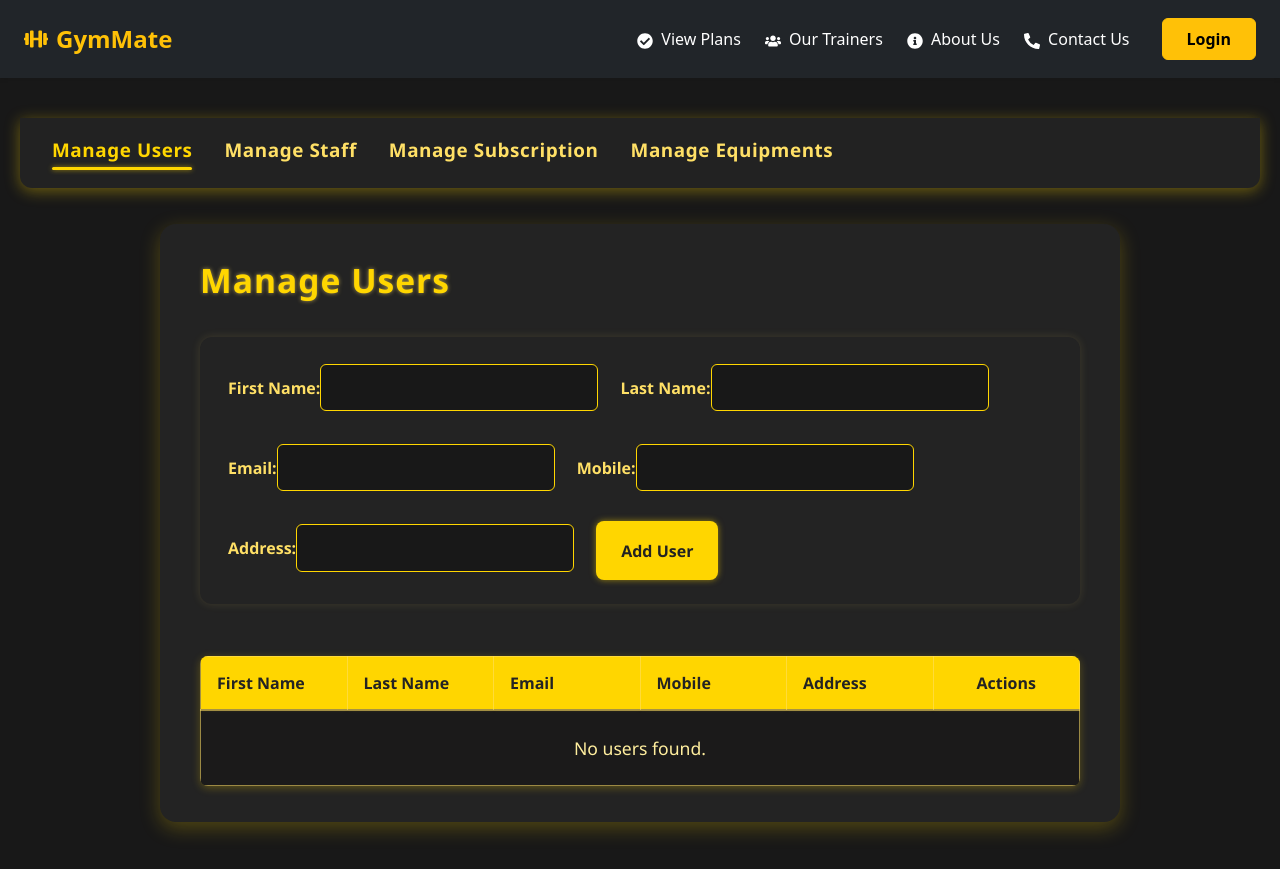
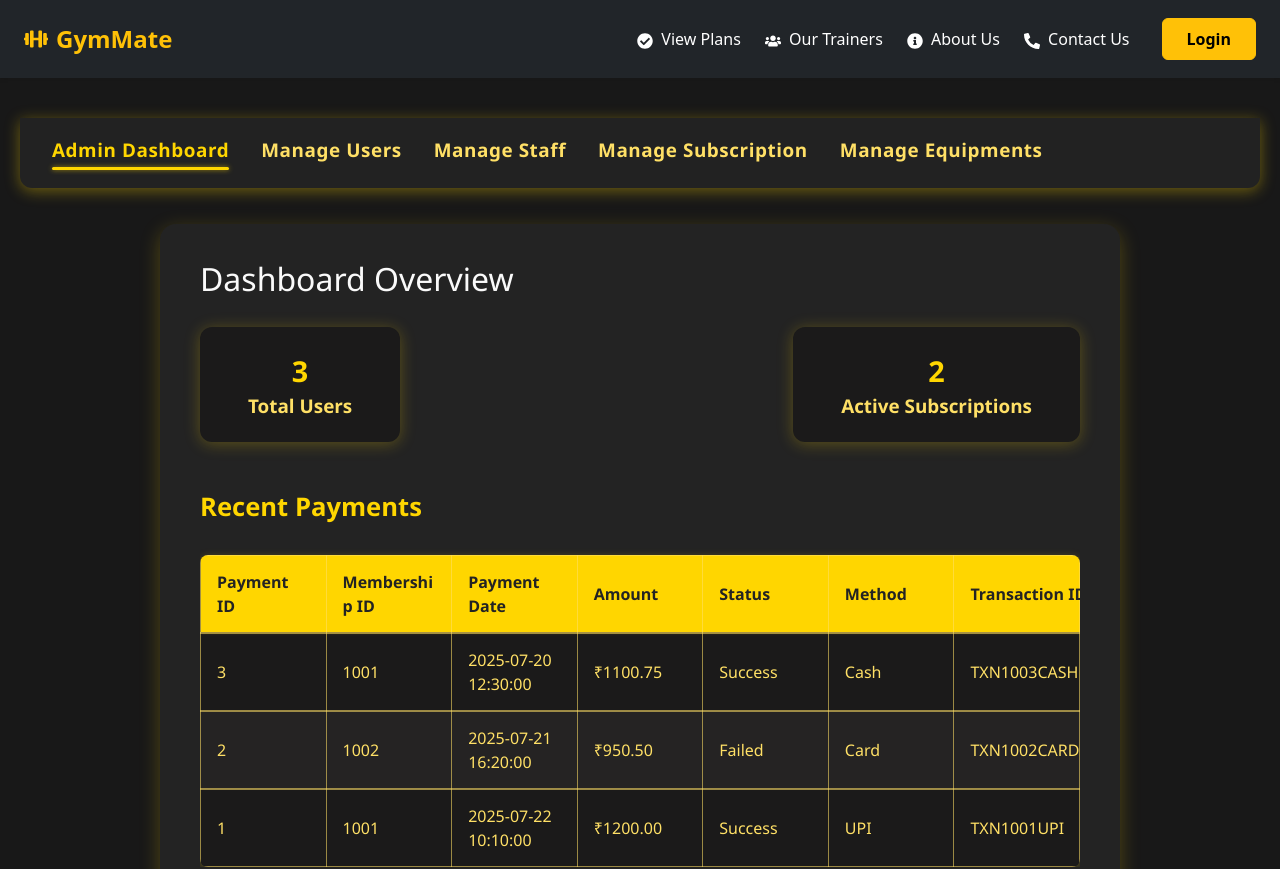
Before and after one commit to CDACProjectD6-GymManagementSystem/GymManagementSystem, a React (Vite) app in the folder frontend/: page /admin-dashboard in a window 1280 px wide. Shown: the top 869 px of the page. Built offline with nearby package versions, Linux system fonts and the light colour scheme.

Commit message:
Admin Dashboard created

```diff
--- a/frontend/src/pages/Admin/Admin.jsx
+++ b/frontend/src/pages/Admin/Admin.jsx
@@ -5,8 +5,10 @@ import UserSection from "./UserSection";
 import StaffSection from "./StaffSection";
 import SubscriptionSection from "./SubscriptionSection";
 import EquipmentSection from "./EquipmentSection";
+import DashboardSection from "./DashboardSection";
 
 const sections = [
+  "Admin Dashboard",
   "Manage Users",
   "Manage Staff",
   "Manage Subscription",
@@ -18,6 +20,7 @@ export default function Admin() {
   return (
     <div className="admin-container">
       <Navbar items={sections} current={current} onNav={setCurrent} />
+      {current === "Admin Dashboard" && <DashboardSection />}
       {current === "Manage Users" && <UserSection />}
       {current === "Manage Staff" && <StaffSection />}
       {current === "Manage Subscription" && <SubscriptionSection />}
--- /dev/null
+++ b/frontend/src/pages/Admin/DashboardSection.jsx
@@ -0,0 +1,124 @@
+import React, { useEffect, useState } from "react";
+import "../../styles/Admin.css";
+
+const DashboardSection = () => {
+  // Dummy data simulating database fetch
+  const dummyUsers = [
+    { id: 1, name: "John" },
+    { id: 2, name: "Szilvia" },
+    { id: 3, name: "Saurabh" },
+  ];
+
+  const dummySubscriptions = [
+    { id: 1, userId: 1, active: true },
+    { id: 2, userId: 2, active: false },
+    { id: 3, userId: 3, active: true },
+  ];
+
+  const dummyPayments = [
+    {
+      payment_id: 1,
+      membership_id: 1001,
+      payment_date: "2025-07-22 10:10:00",
+      amount: 1200.0,
+      payment_status: "Success",
+      payment_method: "UPI",
+      transaction_id: "TXN1001UPI",
+    },
+    {
+      payment_id: 2,
+      membership_id: 1002,
+      payment_date: "2025-07-21 16:20:00",
+      amount: 950.5,
+      payment_status: "Failed",
+      payment_method: "Card",
+      transaction_id: "TXN1002CARD",
+    },
+    {
+      payment_id: 3,
+      membership_id: 1001,
+      payment_date: "2025-07-20 12:30:00",
+      amount: 1100.75,
+      payment_status: "Success",
+      payment_method: "Cash",
+      transaction_id: "TXN1003CASH",
+    },
+  ];
+
+  // State initialization - simulate async fetch
+  const [users, setUsers] = useState([]);
+  const [subs, setSubs] = useState([]);
+  const [payments, setPayments] = useState([]);
+
+  useEffect(() => {
+    // Simulate fetching data from DB/API
+    setUsers(dummyUsers);
+    setSubs(dummySubscriptions);
+    setPayments(dummyPayments);
+  }, []);
+
+  // Derived data
+  const totalUsers = users.length;
+  const totalActiveSubs = subs.filter((s) => s.active).length;
+
+  return (
+    <div className="dashboard-card">
+      <h2>Dashboard Overview</h2>
+
+      <div className="dashboard-summaries">
+        <div className="dashboard-summary-box">
+          <div className="number">{totalUsers}</div>
+          <div className="label">Total Users</div>
+        </div>
+
+        <div className="dashboard-summary-box">
+          <div className="number">{totalActiveSubs}</div>
+          <div className="label">Active Subscriptions</div>
+        </div>
+      </div>
+
+      <div>
+        <h3 className="dashboard-subheading">Recent Payments</h3>
+        <div className="dashboard-table-wrapper">
+          <table className="admin-table">
+            <thead>
+              <tr>
+                <th>Payment ID</th>
+                <th>Membership ID</th>
+                <th>Payment Date</th>
+                <th>Amount</th>
+                <th>Status</th>
+                <th>Method</th>
+                <th>Transaction ID</th>
+              </tr>
+            </thead>
+            <tbody>
+              {payments.length === 0 ? (
+                <tr className="no-data-row">
+                  <td colSpan={7}>No payments found.</td>
+                </tr>
+              ) : (
+                payments
+                  .slice(-5)
+                  .reverse()
+                  .map((p) => (
+                    <tr key={p.payment_id}>
+                      <td>{p.payment_id}</td>
+                      <td>{p.membership_id}</td>
+                      <td>{p.payment_date}</td>
+                      <td>₹{p.amount.toFixed(2)}</td>
+                      <td>{p.payment_status}</td>
+                      <td>{p.payment_method}</td>
+                      <td>{p.transaction_id}</td>
+                    </tr>
+                  ))
+              )}
+            </tbody>
+          </table>
+        </div>
+      </div>
+    </div>
+  );
+};
+
+export default DashboardSection;
--- a/frontend/src/styles/Admin.css
+++ b/frontend/src/styles/Admin.css
@@ -21,7 +21,6 @@
   box-shadow: 0 3px 15px #ffd60060;
   user-select: none;
 }
-
 .admin-navbar-item {
   cursor: pointer;
   position: relative;
@@ -174,7 +173,6 @@
   border-spacing: 0;
   border-collapse: collapse;
 }
-
 .admin-table th,
 .admin-table td {
   border: 1px solid #ffe06690;
@@ -187,7 +185,6 @@
   white-space: normal;
   color: #ffe066;
 }
-
 .admin-table th {
   background: #ffd600;
   color: #232323;
@@ -195,7 +192,6 @@
   user-select: none;
   box-shadow: 0 1px 3px #ffd60033;
 }
-
 .admin-table th:last-child,
 .admin-table td:last-child {
   min-width: 140px;
@@ -203,11 +199,9 @@
   text-align: center;
   white-space: nowrap;
 }
-
 .admin-table td button {
   white-space: nowrap;
 }
-
 .admin-table tbody tr:nth-child(even) {
   background: #252323;
 }
@@ -246,6 +240,134 @@
   box-shadow: 0 0 6px #ffd60066;
 }
 
+/* ==== Dashboard Specific Styles ==== */
+.dashboard-card {
+  /* Reuse admin-card styles for consistency */
+  background: #232323;
+  border-radius: 16px;
+  box-shadow: 0 6px 20px #ffd60040;
+  max-width: 960px;
+  margin: 0 auto 48px;
+  padding: 36px 40px;
+  color: #fafafa;
+  display: flex;
+  flex-direction: column;
+  gap: 20px;
+  font-family: 'Segoe UI', Tahoma, Geneva, Verdana, sans-serif;
+}
+
+.dashboard-summaries {
+  display: flex;
+  gap: 32px;
+  flex-wrap: wrap;
+  margin-bottom: 30px;
+  justify-content: space-between;
+  align-items: flex-end;
+}
+
+.dashboard-summary-box {
+  background: #1b1a1a;
+  border-radius: 12px;
+  padding: 22px 48px;
+  box-shadow: 0 2px 16px #ffd60044;
+  min-width: 185px;
+  text-align: center;
+}
+
+.dashboard-summary-box .number {
+  color: #ffd600;
+  font-weight: 700;
+  font-size: 1.8rem;
+}
+
+.dashboard-summary-box .label {
+  color: #ffe066;
+  font-weight: 600;
+  font-size: 1.18rem;
+}
+
+.dashboard-subheading {
+  color: #ffd600;
+  font-weight: 600;
+  margin-bottom: 12px;
+  font-size: 1.6rem;
+  user-select: none;
+}
+
+.dashboard-table-wrapper {
+  overflow-x: auto;
+}
+
+.dashboard-table {
+  width: 100%;
+  background: #1b1a1a;
+  border-collapse: collapse;
+  margin-top: 0;
+  color: #ffe066;
+  font-size: 1rem;
+  border-radius: 8px;
+  box-shadow: 0 2px 8px #ffd60044;
+  overflow-x: auto;
+  table-layout: fixed;
+  display: block;
+  max-width: 100%;
+}
+
+.dashboard-table thead,
+.dashboard-table tbody,
+.dashboard-table tr {
+  display: table;
+  width: 100%;
+  table-layout: fixed;
+  border-spacing: 0;
+  border-collapse: collapse;
+}
+
+.dashboard-table th,
+.dashboard-table td {
+  border: 1px solid #ffe06690;
+  padding: 14px 16px;
+  vertical-align: middle;
+  text-align: left;
+  min-width: 110px;
+  max-width: 200px;
+  word-wrap: break-word;
+  white-space: normal;
+  color: #ffe066;
+}
+
+.dashboard-table th {
+  background: #ffd600;
+  color: #232323;
+  font-weight: 700;
+  user-select: none;
+  box-shadow: 0 1px 3px #ffd60033;
+}
+
+.dashboard-table tbody tr:nth-child(even) {
+  background: #252323;
+}
+
+.dashboard-table tbody tr:hover {
+  background: #333;
+  transition: background-color 0.2s ease;
+}
+
+.dashboard-table .no-data-row td {
+  color: #ffee9e;
+  text-align: center;
+  font-size: 1.1rem;
+  padding: 24px 0;
+}
+
+.dashboard-table th:last-child,
+.dashboard-table td:last-child {
+  min-width: 140px;
+  max-width: 140px;
+  text-align: center;
+  white-space: nowrap;
+}
+
 /* Responsive: table scroll */
 @media (max-width: 1100px) {
   .admin-card {
@@ -257,4 +379,12 @@
     font-size: 0.98rem;
     padding: 10px 8px;
   }
+  .dashboard-summaries {
+    flex-direction: column;
+    gap: 16px;
+  }
+  .dashboard-summary-box {
+    min-width: 100%;
+    padding: 20px 30px;
+  }
 }
```
